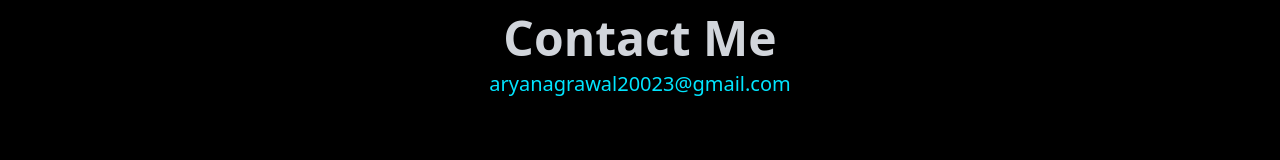
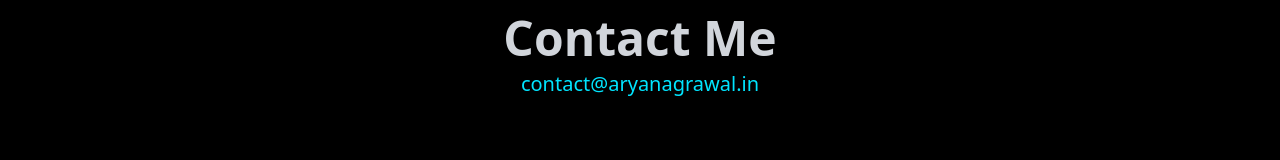
Before and after one commit to aryanagrawal22/portfolio, a Next.js app: page /contact in a window 1280 px wide. Shown: the part 134-294 px from the top of the page. Built offline with nearby package versions, Linux system fonts and the light colour scheme; a web font is replaced by a local one.

Commit message:
Contact: Changed contact email

```diff
--- a/src/components/Contact/Contact.jsx
+++ b/src/components/Contact/Contact.jsx
@@ -18,7 +18,7 @@ export default function Contact() {
           <Link href="mailto:aryanagrawal20023@gmail.com">
             <a className="inline-flex flex-wrap">
               <span className="mx-auto mt-12 mt-2 font-secondary font-normal text-[#00e5ff] text-xl text-center">
-                aryanagrawal20023@gmail.com
+                contact@aryanagrawal.in
               </span>
             </a>
           </Link>
```
